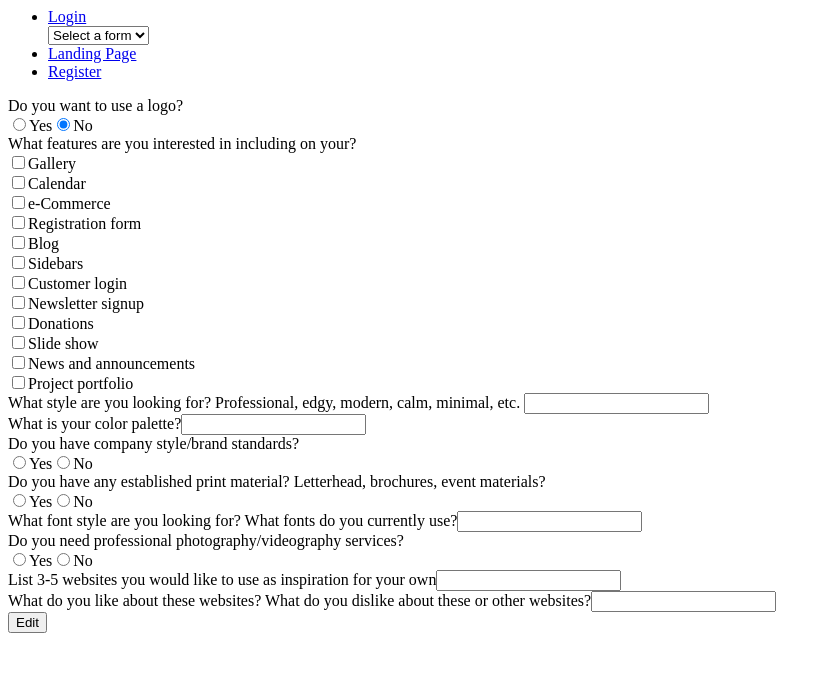
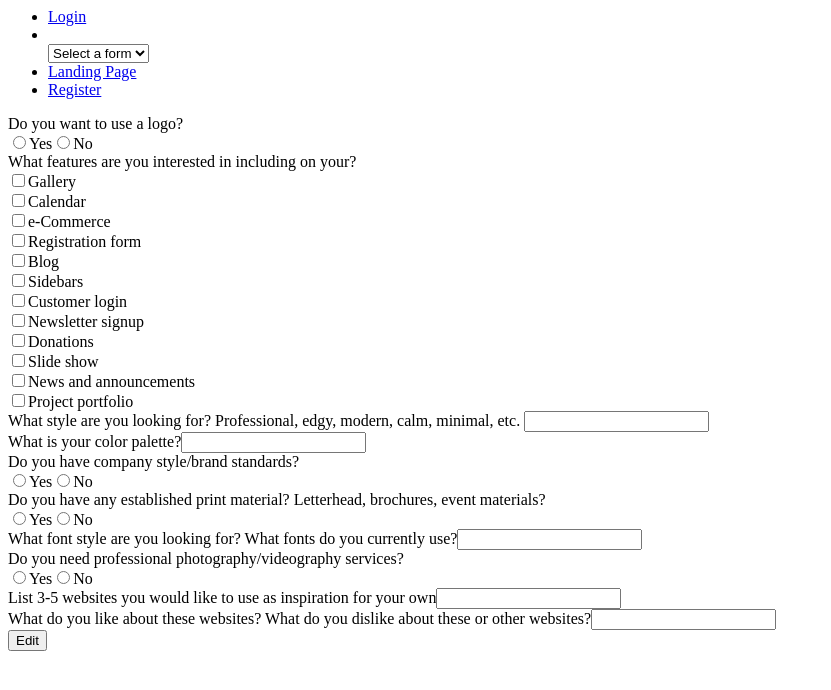
Before and after one commit to heathertill/website-content, a React app: page /StyleInfo in a window 1280 px wide. Shown: the top 690 px of the page, without its empty margins (0-831 px from the left). Built offline with nearby package versions, Linux system fonts and the light colour scheme.

Commit message:
-added empty client profile page, fixed style logo radio appearance

```diff
--- /dev/null
+++ b/src/client/components/admin/ClientProfiles.tsx
@@ -0,0 +1,13 @@
+import * as React from 'react';
+
+export interface ClientProfilesProps {
+
+}
+
+const ClientProfiles: React.SFC<ClientProfilesProps> = () => {
+    return (
+        <div>Hello from client profiles</div>
+    );
+}
+
+export default ClientProfiles;
--- /dev/null
+++ b/src/client/components/public/PortfolioInfo.tsx
@@ -0,0 +1,13 @@
+import * as React from 'react';
+
+export interface PortfolioInfoProps {
+
+}
+
+const PortfolioInfo: React.SFC<PortfolioInfoProps> = () => {
+    return (
+        <div>Hello from Portfolio Info</div>
+    );
+}
+
+export default PortfolioInfo;
--- a/src/client/components/public/StyleInfo.tsx
+++ b/src/client/components/public/StyleInfo.tsx
@@ -3,7 +3,6 @@ import { useState, useEffect } from 'react';
 import { RouteComponentProps } from 'react-router-dom'
 import SubmitEdit from '../../utils/submitEdit';
 import { wayToGo, radioChecked } from '../../utils/formService';
-import LogoRadio from '../radio/LogoRadio';
 import StyleRadio from '../radio/StyleRadio';
 import PrintRadio from '../radio/PrintRadio';
 import { User, json } from '../../utils/api';
@@ -55,9 +54,6 @@ const StyleInfo: React.SFC<StyleInfoProps> = ({ history }) => {
             }
         }
     };
-
-
-
 
     useEffect(() => { canEdit() }, []);
 
@@ -131,15 +127,12 @@ const StyleInfo: React.SFC<StyleInfoProps> = ({ history }) => {
                     <div>Do you want to use a logo?</div>
                     <div className="form-check-inline" id="logoRadio"
                         onChange={(e: React.ChangeEvent<HTMLInputElement>) => setLogo(e.target.value)}>
-                        <input type="radio" id="yes Logo" className="form-check-input mx-2" value="yes" name="logoChoice" checked={mark}
-                            onChange={() => setMark(true)} />
+                        <input type="radio" id="yes Logo" className="form-check-input mx-2" value="yes" name="logoChoice"  />
                         <label htmlFor="existingWeb" className="form-check-label">Yes</label>
-                        <input type="radio" id="no Logo" className="form-check-input mx-2" value="no" name="logoChoice" checked={!mark}
-                            onChange={() => setMark(false)} />
+                        <input type="radio" id="no Logo" className="form-check-input mx-2" value="no" name="logoChoice"  />
                         <label htmlFor="existingWeb" className="form-check-label">No</label>
                     </div>
                 </div>
-
                 <div className="my-4">
                     <div>What features are you interested in including on your?</div>
                     <div className="row">
@@ -209,11 +202,6 @@ const StyleInfo: React.SFC<StyleInfoProps> = ({ history }) => {
                         </div>
                     </div>
                 </div>
-
-
-
-
-
                 <div className="my-4">
                     <label htmlFor="text">What style are you looking for? Professional, edgy, modern, calm, minimal, etc. </label>
                     <input type="text" className="form-control" value={style}
@@ -252,8 +240,6 @@ const StyleInfo: React.SFC<StyleInfoProps> = ({ history }) => {
                         <label htmlFor="existingWeb" className="form-check-label">No</label>
                     </div>
                 </div>
-
-
                 <div className="my-4">
                     <label htmlFor="text">List 3-5 websites you would like to use as inspiration for your own</label>
                     <input type="text" className="form-control" value={websites}
--- a/src/client/components/shared/Navbar.tsx
+++ b/src/client/components/shared/Navbar.tsx
@@ -14,6 +14,12 @@ const Navbar: React.SFC<NavbarProps> = () => {
         }
     }
 
+    const showClientProfile = () => {
+        if (User.role === 'admin') {
+            return <Link className="text-white mx-3" to='/clientProfiles'>Client Profiles</Link>
+        }
+    }
+
     const logout = () => {
         location.replace('/');
         ClearAccessToken();
@@ -23,12 +29,19 @@ const Navbar: React.SFC<NavbarProps> = () => {
         location.replace(e)
     }
 
+    const editForms = () => {
+
+    }
+
     return (
         <section>
             <ul className="nav bg-dark my-3 p-2 justify-content-between">
                 <div className="nav">
                     <li className="nav-item">
                         {showLogin()}
+                    </li>
+                    <li className="nav-item">
+                        {showClientProfile()}
                     </li>
                     <div>
                         <select name="" id="" className="form-control"
@@ -39,6 +52,7 @@ const Navbar: React.SFC<NavbarProps> = () => {
                             <option value="brandInfo">Brand Info</option>
                             <option value="styleInfo">Style Info</option>
                             <option value="landingInfo">Landing Info</option>
+                            <option value="portfolioInfo">Portfolio Info</option>
                         </select>
                     </div>
                     <li className="nav-item">
--- a/src/client/routers/App.tsx
+++ b/src/client/routers/App.tsx
@@ -10,6 +10,8 @@ import Login from '../components/admin/Login';
 import Register from '../components/admin/Register';
 import NewClient from '../components/public/NewClient';
 import CallToAction from '../components/public/CallToAction';
+import ClientProfiles from '../components/admin/ClientProfiles';
+
 
 import NewForms from './NewForms';
 
@@ -26,6 +28,7 @@ const App: React.SFC<AppProps> = () => {
                     <Route exact path='/Login' component={Login} />
                     <Route exact path='/Register' component={Register} />
                     <Route exact path='/' component={CallToAction} />
+                    <Route exact path='/ClientProfiles' component={ClientProfiles} />
                     <NewForms />
                 </Switch>
             </main>
--- a/src/client/routers/NewForms.tsx
+++ b/src/client/routers/NewForms.tsx
@@ -8,17 +8,18 @@ import BrandInfo from '../components/public/BrandInfo';
 import StyleInfo from '../components/public/StyleInfo';
 import LandingInfo from '../components/public/LandingInfo';
 import CallToAction from '../components/public/CallToAction';
+import PortfolioInfo from '../components/public/PortfolioInfo';
 
 const NewForms: React.SFC<NewFormsProps> = () => {
     return (
         <BrowserRouter>
             <Switch>
-                {/* <Route exact path='/' component={CallToAction} /> */}
                 <Route exact path='/ClientInfo' component={ClientInfo} />
                 <Route exact path='/SiteInfo' component={SiteInfo} />
                 <Route exact path='/BrandInfo' component={BrandInfo} />
                 <Route exact path='/StyleInfo' component={StyleInfo} />
                 <Route exact path='/LandingInfo' component={LandingInfo} />
+                <Route exact path='/PortfolioInfo' component={PortfolioInfo} />
             </Switch>
         </BrowserRouter>
 
```
